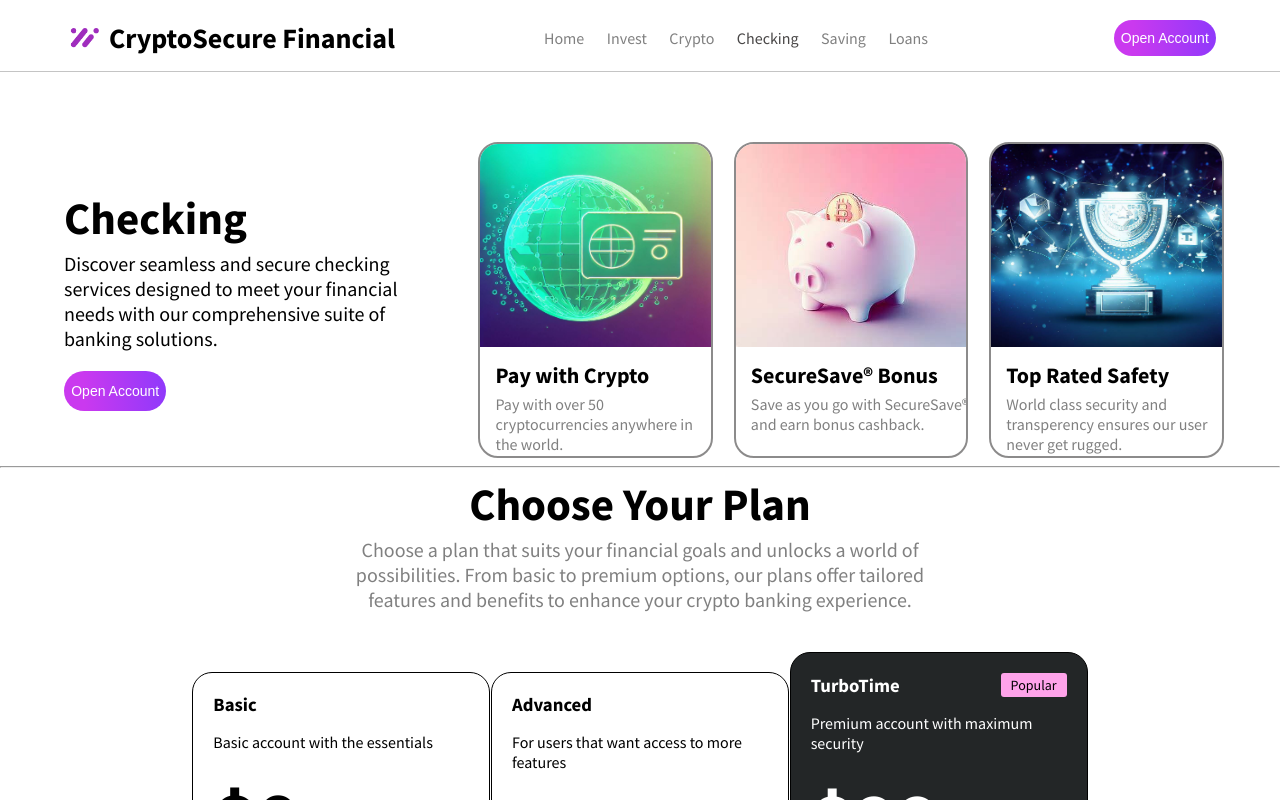
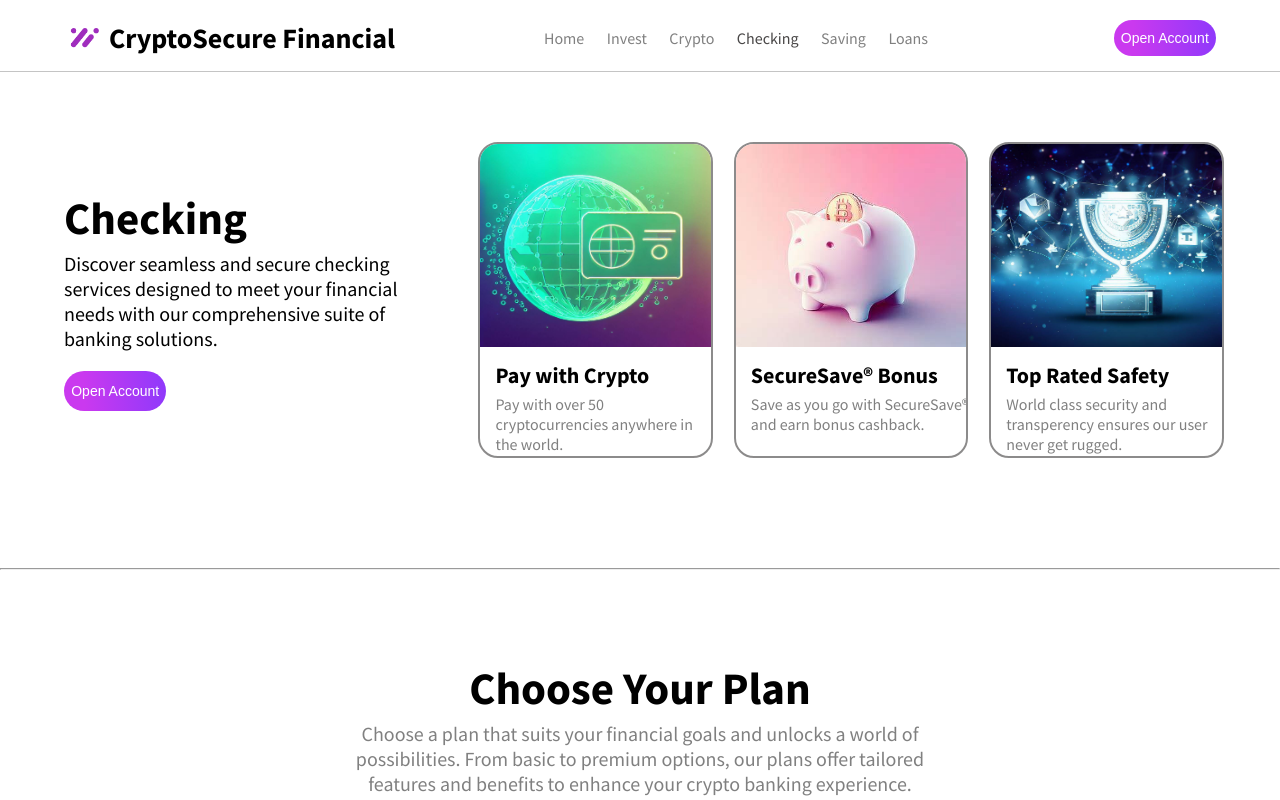
Before and after one commit to Nicolas3-G/CryptoSecure, a Next.js app: page /checking in a window 1280 px wide. Shown: the top 800 px of the page. Built offline with nearby package versions, Linux system fonts and the light colour scheme.

Commit message:
Minor stlying fixes

```diff
--- a/src/components/LoanSection/LoanSection.js
+++ b/src/components/LoanSection/LoanSection.js
@@ -32,7 +32,7 @@ const LoanSection = () => {
     const handleSelectOption = (e) => {
         setDisplayOptions(false);
         console.log("CLICKED: ", e.currentTarget.value);
-        setCurrentCurrency(e.target.value);
+        setCurrentCurrency(e.currentTarget.value);
     }
 
     return (
--- a/src/components/LoanSection/LoanSection.module.css
+++ b/src/components/LoanSection/LoanSection.module.css
@@ -84,9 +84,6 @@
     margin: 10px auto 0px auto;
 }
 
-.input-list {
-
-}
 
 .input-element {
     display: flex;
@@ -167,6 +164,7 @@
     padding: 2px 7px;
     display: flex;
     align-items: center;
+    cursor: pointer;
 }
 
 .currency-icon {
@@ -183,6 +181,7 @@
     border: none;
     width: 100%;
     height: 33%;
+    cursor: pointer;
 }
 
 .currency-option.selected {
--- a/src/pages/saving.js
+++ b/src/pages/saving.js
@@ -1,13 +1,14 @@
 import CardOptions from "../components/shared/CardOptions/CardOptions";
 import Header from "../components/shared/Header/Header";
 import PlansSection from "../components/shared/PlansSection/PlansSection";
+import styles from '@/styles/Home.module.css'
 
 const Saving = () => {
     return (
         <>
             <Header page="saving" />
             <CardOptions mainTitle="Savings"/>
-            <hr style={{color: "rgba(180, 180, 180, 0.17)", marginTop: "110px", marginBottom: "90px"}}></hr>
+            <hr className={styles["checking-line"]}></hr>
             <PlansSection />
         </>
     )
--- a/src/styles/Home.module.css
+++ b/src/styles/Home.module.css
@@ -1,7 +1,7 @@
 .checking-line {
-    color: "rgba(180, 180, 180, 0.17)";
-    margin-top: "110px";
-    margin-bottom: "90px";
+    color: rgba(180, 180, 180, 0.17);
+    margin-top: 110px;
+    margin-bottom: 90px;
 }
 
 
```
